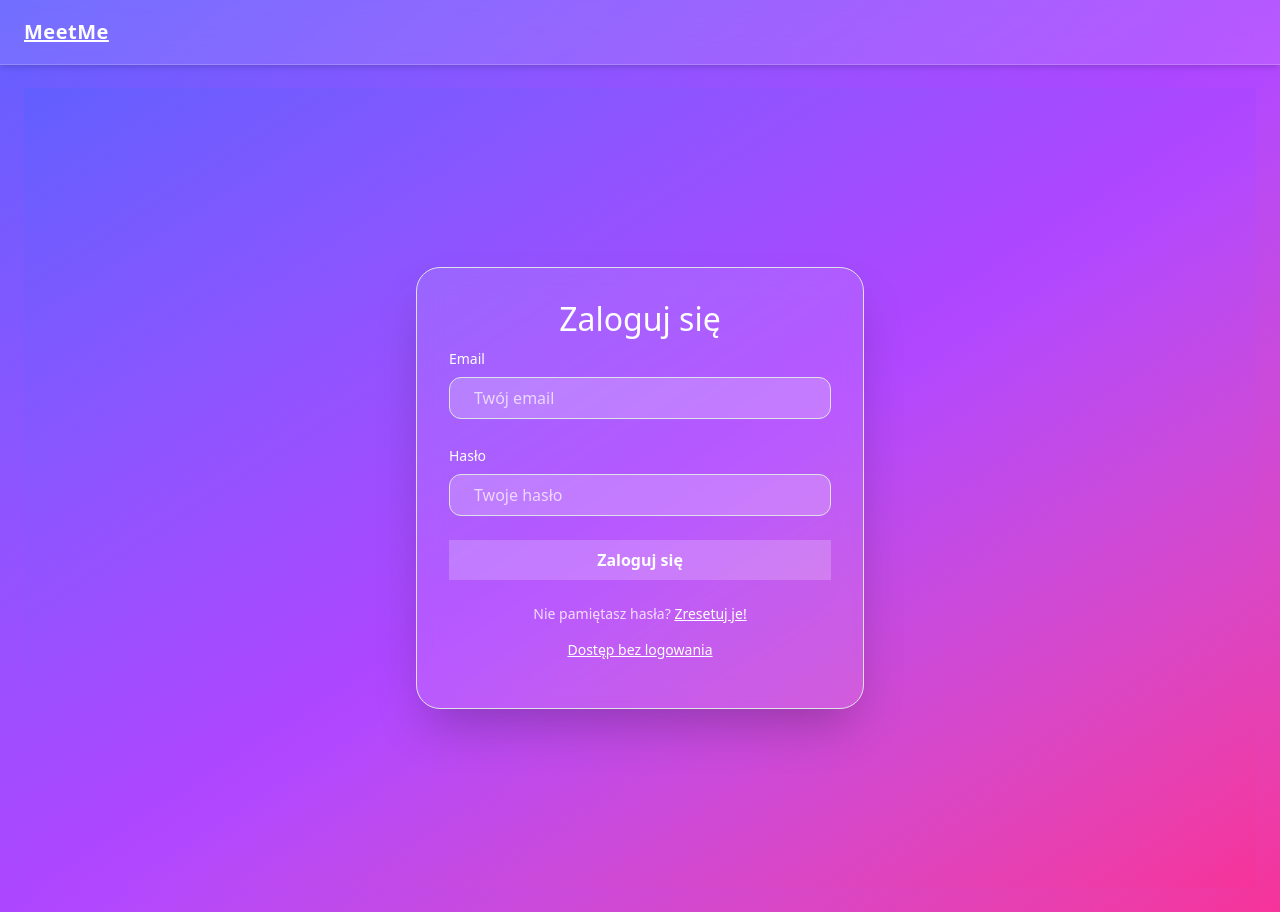
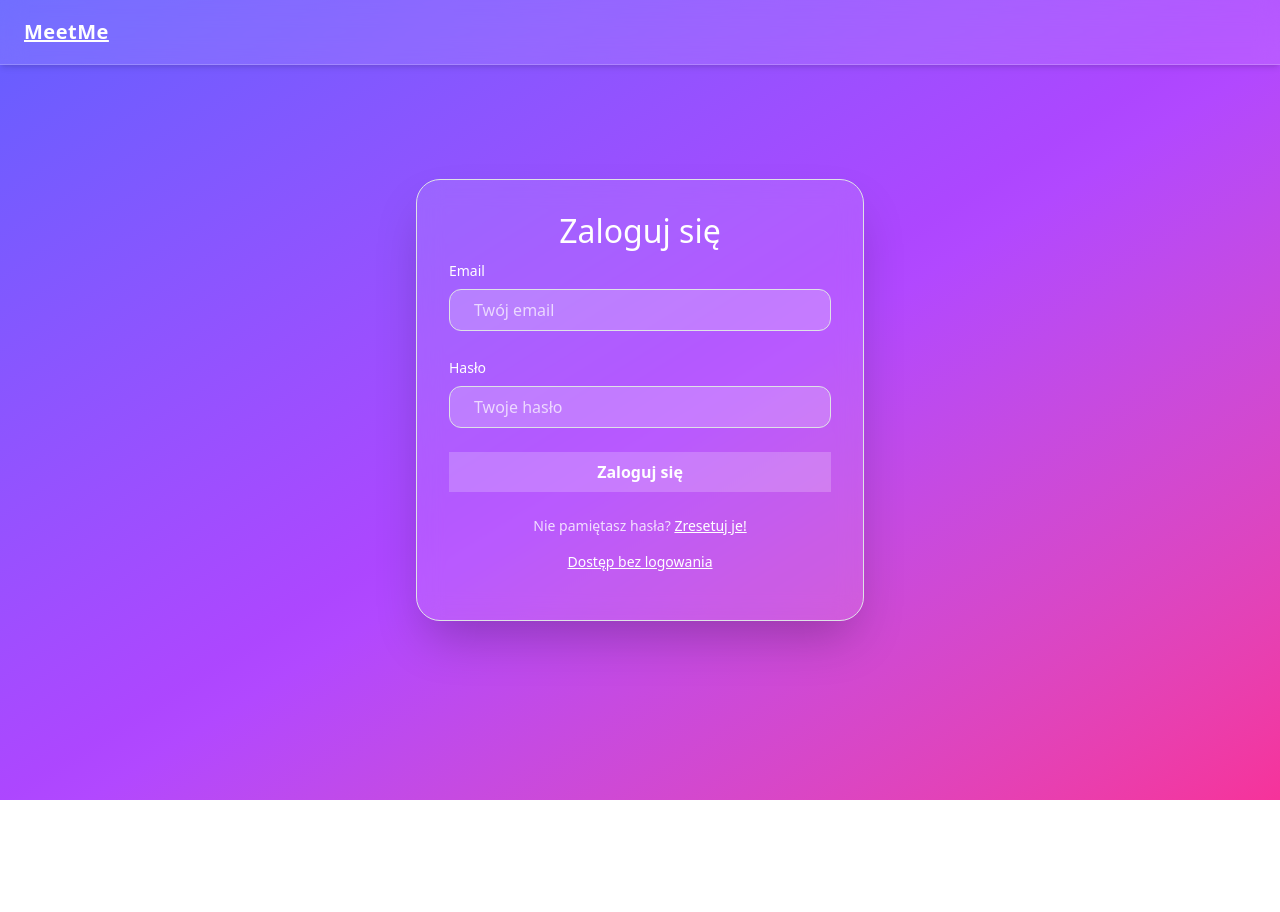
Before and after one commit to Interaktywne-Technologie-Sieciowe/supreme-bassoon, a Vue app in the folder vite-project/: page / in a window 1280 px wide. After the commit the page ends 800 px from the top, so only its background shows below. Built offline with nearby package versions, Linux system fonts and the light colour scheme; no server answers.

Commit message:
scroll fix

```diff
--- a/vite-project/src/App.vue
+++ b/vite-project/src/App.vue
@@ -1,7 +1,7 @@
 <template>
   <div class="min-h-screen bg-gradient-to-br from-indigo-500 via-purple-500 to-pink-500">
     <Navbar />
-    <main class="pt-16"> <!-- Add padding top to account for the fixed navbar -->
+    <main>
       <RouterView />
     </main>
   </div>
@@ -18,9 +18,3 @@ onMounted(() => {
   authStore.initAuth()
 })
 </script>
-
-<style>
-body {
-  overflow: hidden;
-}
-</style>
--- a/vite-project/src/components/EventCalendar.vue
+++ b/vite-project/src/components/EventCalendar.vue
@@ -207,7 +207,7 @@ function isBookmarked(eventProps: any): boolean {
 
 <template>
   <div>
-    <div class="container mx-auto p-4 md:p-8">
+    <div class="container mx-auto p-2">
       <div class="grid grid-cols-1 gap-8 lg:grid-cols-4">
         <!-- Calendar -->
         <div class="lg:col-span-3 bg-white rounded-xl shadow-lg p-6 overflow-hidden border border-gray-100">
--- a/vite-project/src/views/HomeView.vue
+++ b/vite-project/src/views/HomeView.vue
@@ -147,10 +147,10 @@ async function toggleBookmark(event: Event) {
 </script>
 
 <template>
-  <main class="p-6">
+  <main>
     <Login v-if="!isLoggedIn" />
     <div v-else>
-      <div class="flex flex-row justify-center gap-5">
+      <div class="flex flex-row justify-center gap-5 pt-18">
         <div class="flex justify-center items-center gap-3">
           <!-- Modern Toggle Switch -->
           <div class="relative inline-flex items-center flex flex-col">
```
